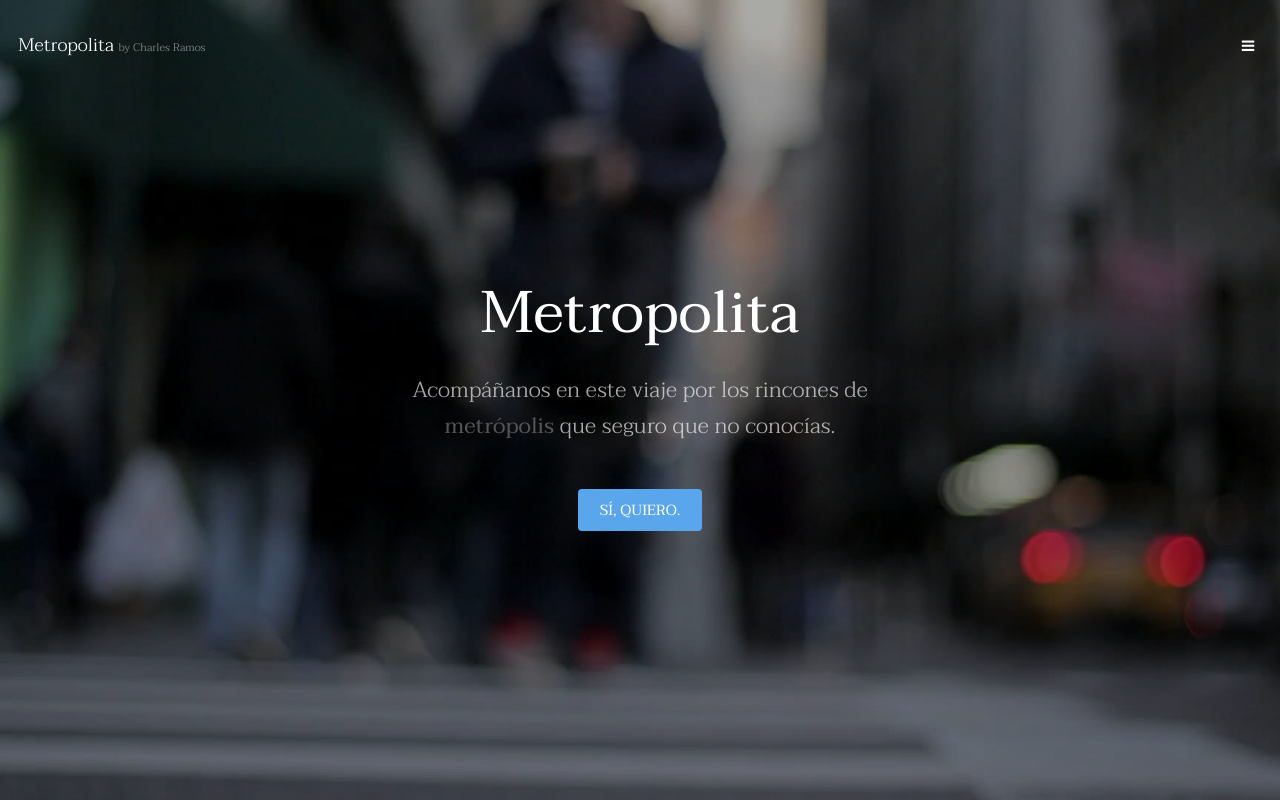
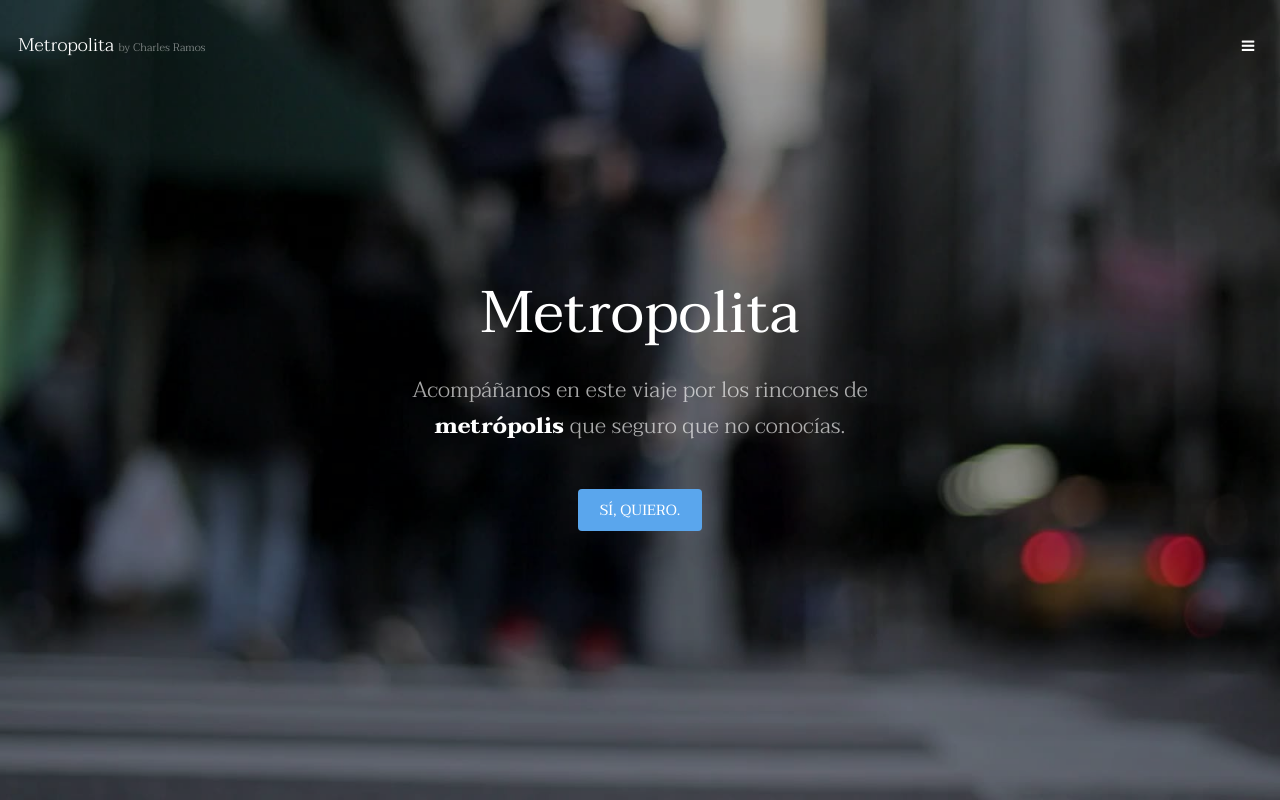
Before and after one commit to charlesramos18/04_REP_METROPOLITA, a plain HTML site: page index.html in a window 1280 px wide. Shown: the top 800 px of the page. Drawn offline with Linux system fonts and the light colour scheme.

Commit message:
negrita fuerte blanco en la frase de portada por MARIA

```diff
--- a/assets/css/main.css
+++ b/assets/css/main.css
@@ -4228,3 +4228,6 @@
 
 		}
 		#three, #four, #footer section { display:none}
+
+		#banner b{color:white;font-weight: 900; !important
+		}
```
Also changed, not shown: 2 other files.
